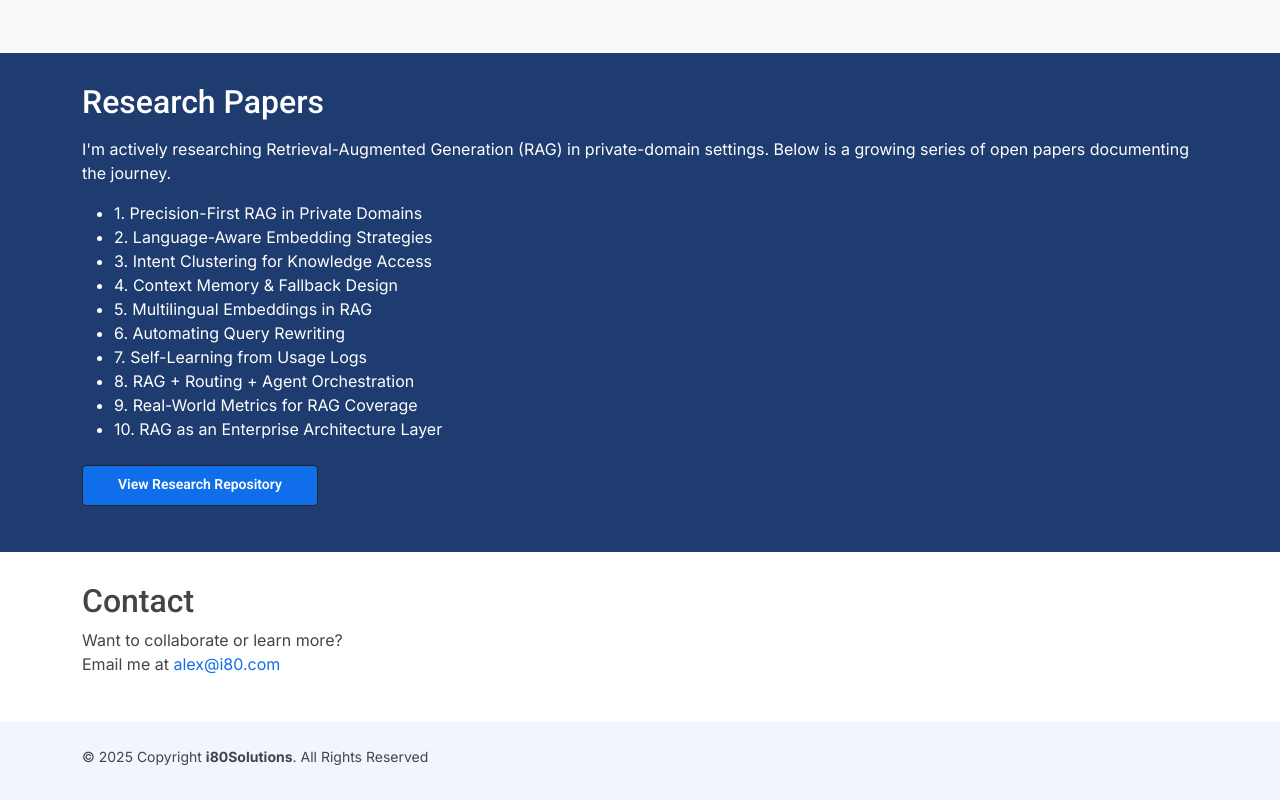
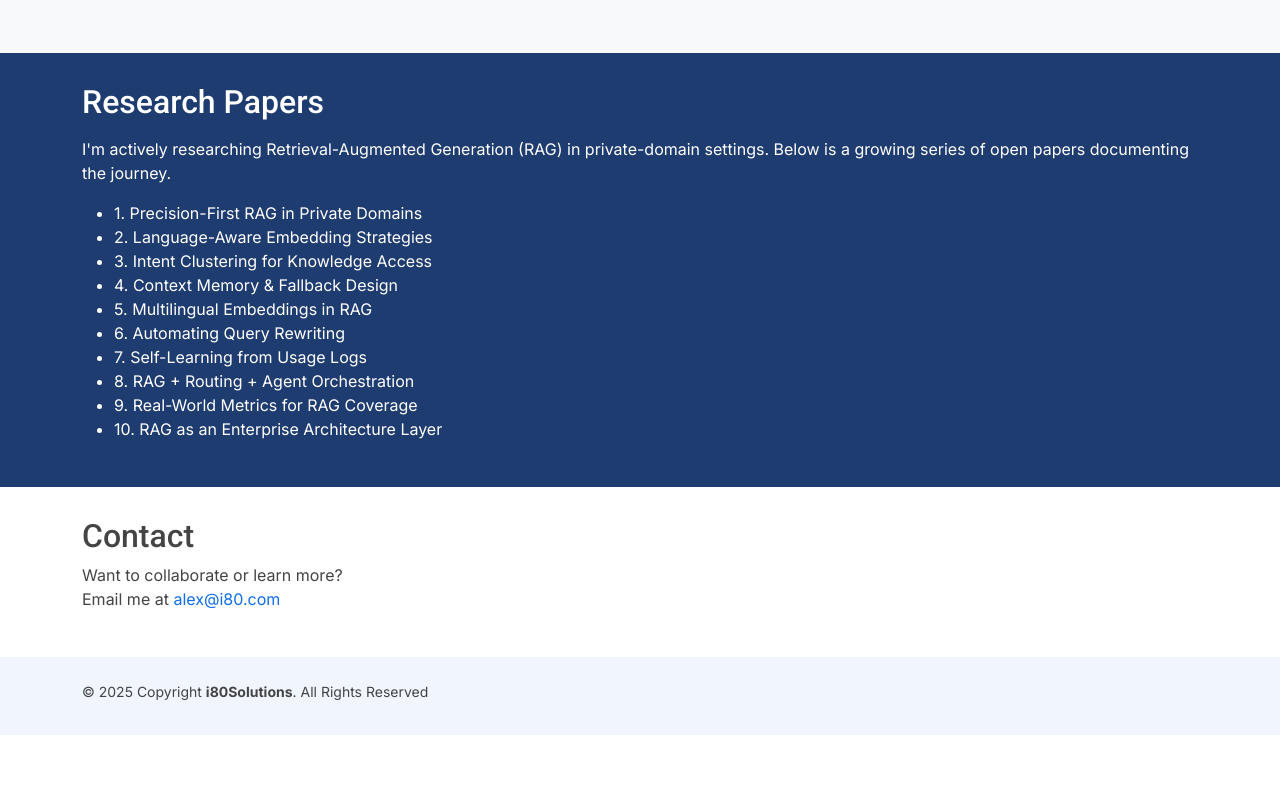
Before and after one commit to i80solutions/i80solutions.github.io, a plain HTML site: page index.html in a window 1280 px wide. Shown: the part 2255-3055 px from the top of the page. After the commit the page ends 2990 px from the top, so only its background shows below. Drawn offline with Linux system fonts and the light colour scheme.

Commit message:
remove research button

```diff
--- a/index.html
+++ b/index.html
@@ -237,7 +237,9 @@
             <li>9. Real-World Metrics for RAG Coverage</li>
             <li>10. RAG as an Enterprise Architecture Layer</li>
           </ul>
-          <p><a href="https://github.com/i80solutions/intelliaorag-research" class="btn btn-dark mt-2">View Research Repository</a></p>
+       <!---
+       <p><a href="https://github.com/i80solutions/intelliaorag-research" class="btn btn-dark mt-2">View Research Repository</a></p>
+       -->
         </div>
       </section>
 
```
